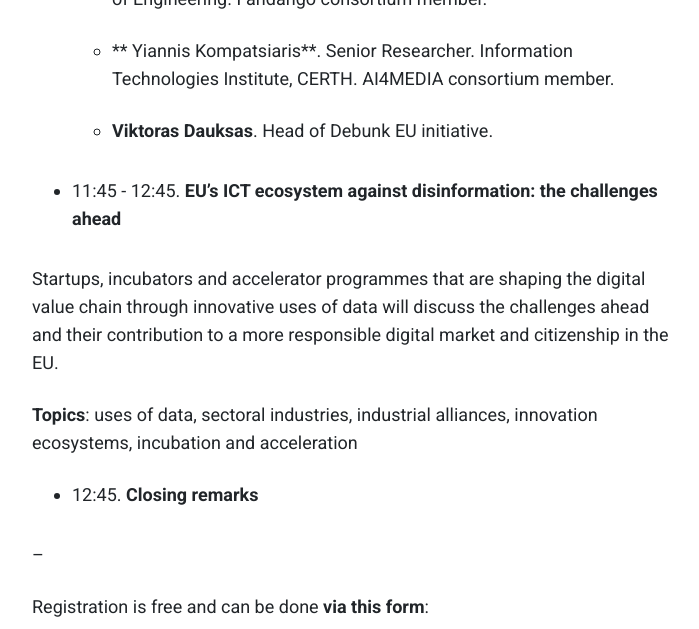
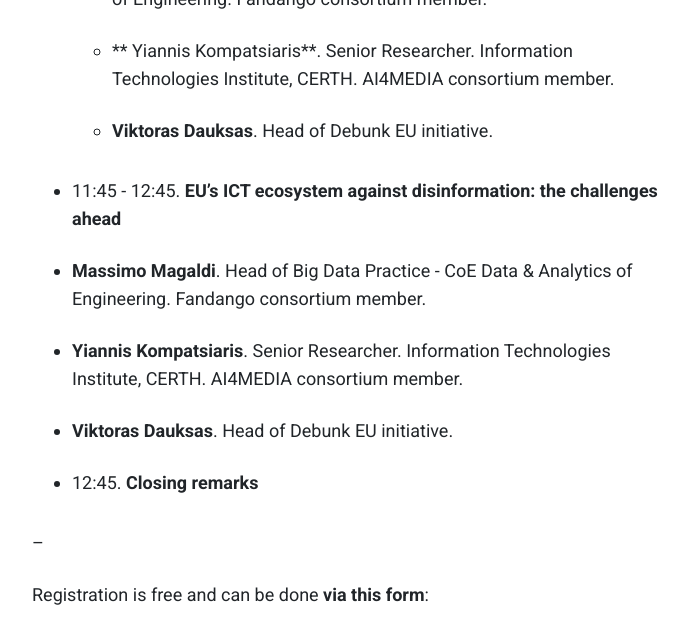
Before and after one commit to fandangOrg/fandango-web, a Jekyll site: the page built from _posts/2021-03-11-rethinking-the-possibilities-of-data-and-technology-in-the-fight-against-disinformation.markdown, in a window 1280 px wide and 900 px high, scrolled down 1852 px, cut to the strip 0-629 px from the top of the window. Shown: the whole strip, without its empty margins (288-987 px from the left). Built offline with Jekyll 4.4.1, drawn with Linux system fonts in a browser that asks for light colours; comment, search, counter and statistics services are not loaded.

Commit message:
Updated Rethinking The Possibilities Of Data And Technology In The Fight Against Disinformation

```diff
--- a/_posts/2021-03-11-rethinking-the-possibilities-of-data-and-technology-in-the-fight-against-disinformation.markdown
+++ b/_posts/2021-03-11-rethinking-the-possibilities-of-data-and-technology-in-the-fight-against-disinformation.markdown
@@ -38,9 +38,12 @@ A group of **high-level panelists** from different sectors will share with us th
 
 * 11:45 - 12:45. **EU's ICT ecosystem against disinformation: the challenges ahead**
 
-Startups, incubators and accelerator programmes that are shaping the digital value chain through innovative uses of data will discuss the challenges ahead and their contribution to a more responsible digital market and citizenship in the EU.
+ * **Massimo Magaldi**. Head of Big Data Practice - CoE Data & Analytics of Engineering. Fandango consortium member.
 
-**Topics**: uses of data, sectoral industries, industrial alliances, innovation ecosystems, incubation and acceleration
+  * **Yiannis Kompatsiaris**. Senior Researcher. Information Technologies Institute, CERTH. AI4MEDIA consortium member.
+
+  * **Viktoras Dauksas**. Head of Debunk EU initiative.
+
 
 * 12:45. **Closing remarks**
 
```
